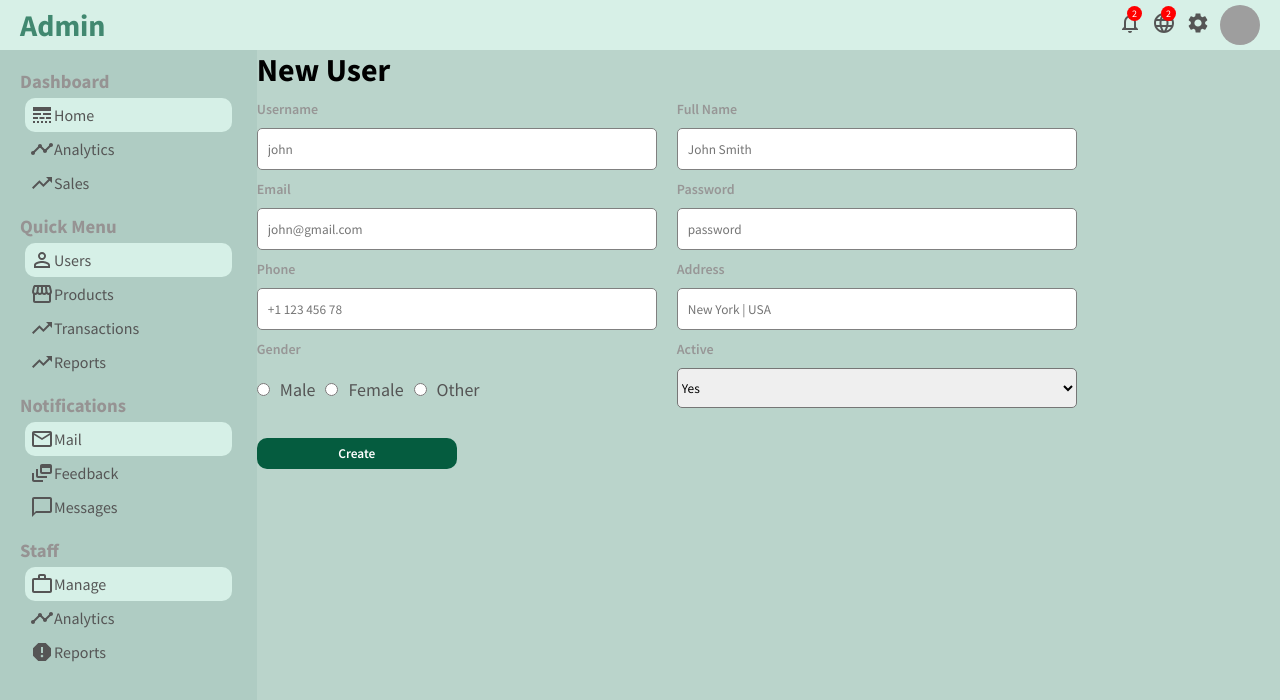
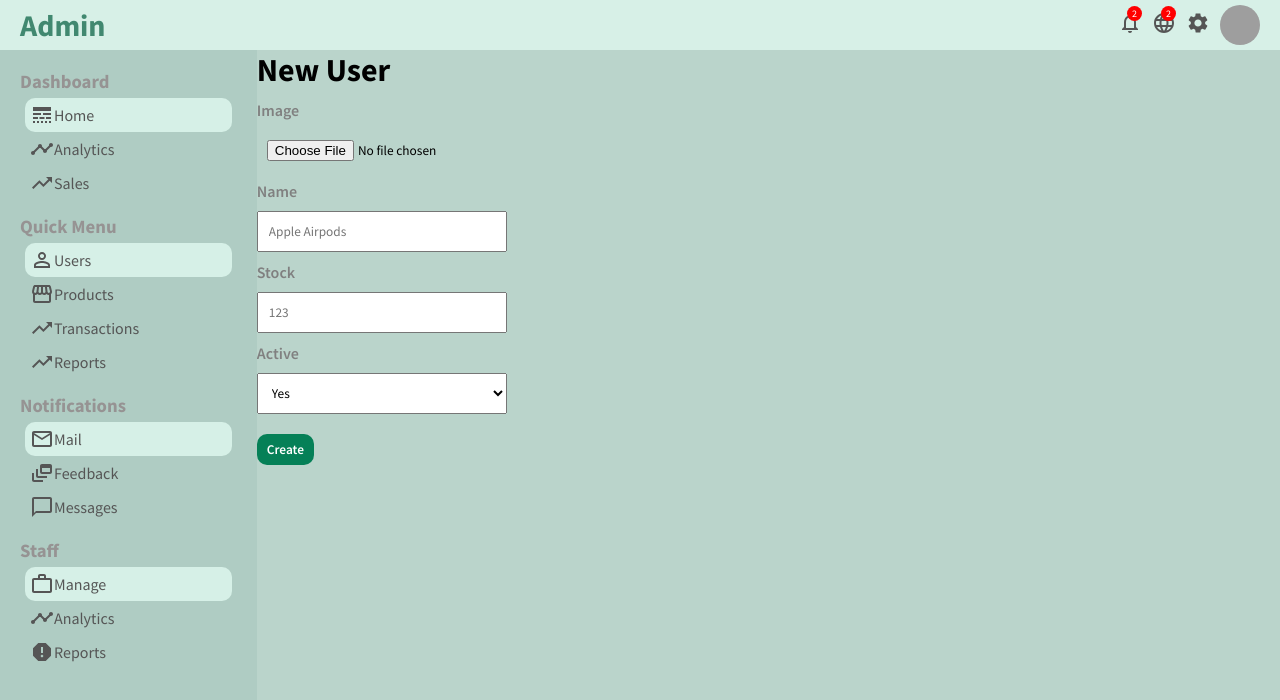
Before and after one commit to ShampaShaw/netfix-frontend-admin-dashboard, a React (Create React App) app: page /newProduct in a window 1280 px wide. Shown: the top 700 px of the page. Built offline with nearby package versions, Linux system fonts and the light colour scheme; grey boxes are pictures that could not be loaded.

Commit message:
completed

```diff
--- a/src/App.js
+++ b/src/App.js
@@ -8,6 +8,7 @@ import User from './pages/user/User';
 import { NewUser } from './pages/newUser/NewUser';
 import ProductList from './pages/productList/ProductList';
 import { Product } from './pages/product/Product';
+import { NewProduct } from './pages/newProduct/NewProduct';
 
 
 function App() {
@@ -23,7 +24,7 @@ function App() {
             <Route path='/newUser' element={<NewUser />} />
             <Route path='/products' element={<ProductList />} />
             <Route path='/product/:productId' element={<Product />} />
-            <Route path='/newProduct' element={<NewUser />} />
+            <Route path='/newProduct' element={<NewProduct />} />
           </Routes>
         </div>
     </Router>
--- a/src/component/sidebar/Sidebar.jsx
+++ b/src/component/sidebar/Sidebar.jsx
@@ -25,10 +25,12 @@ const Sidebar = () => {
         <div className='sidebarMenu'>
           <h3 className='sidebarTitle'>Dashboard</h3>
           <ul className='sidebarList'>
+          <Link to='/' className='link'>
             <li className='sidebarListItem active'>
-              <LineStyle className='sidebarIcon'/>
+            <LineStyle className='sidebarIcon'/>
               Home
             </li>
+          </Link>
             <li className='sidebarListItem'>
               <Timeline className='sidebarIcon'/>
               Analytics
--- /dev/null
+++ b/src/pages/newProduct/NewProduct.jsx
@@ -0,0 +1,32 @@
+import React from 'react'
+import './newProduct.css'
+
+export const NewProduct = () => {
+  return (
+    <div className='newProduct'>
+    <h1 className="addProductTitle">New User</h1>
+      <form className="addProductForm">
+        <div className="addProductItem">
+          <label>Image</label>
+          <input type="file" id='file' />
+        </div>
+        <div className="addProductItem">
+          <label>Name</label>
+          <input type="text" placeholder="Apple Airpods" />
+        </div>
+        <div className="addProductItem">
+          <label>Stock</label>
+          <input type="text" placeholder="123" />
+        </div>
+        <div className='addProductItem'>
+          <label className=''>Active</label>
+          <select className='addProductSelect' name='active' id='active'>
+            <option value='yes'>Yes</option>
+            <option value='no'>No</option>
+          </select>
+        </div>
+        <button type='submit' className='addProductButton'>Create</button>
+      </form>
+    </div>
+  )
+}
--- /dev/null
+++ b/src/pages/newProduct/newProduct.css
@@ -0,0 +1,39 @@
+.newProduct{
+    flex: 4;
+}
+
+.addProductForm{
+    margin-top: 10px;
+}
+
+.addProductItem{
+    width: 250px;
+    display: flex;
+    flex-direction: column;
+    margin-bottom: 10px;
+}
+
+.addProductItem>label{
+    color: gray;
+    font-weight: 600;
+    margin-bottom: 10px;
+}
+
+.addProductItem>input{
+    padding: 10px;
+}
+
+.addProductItem>select{
+    padding: 10px;
+}
+
+.addProductButton{
+    margin-top: 10px;
+    padding: 7px 10px;
+    border: none;
+    border-radius: 10px;
+    background-color: rgb(5, 128, 87);
+    color: white;
+    font-weight: 600;
+    cursor: pointer;
+}
```
